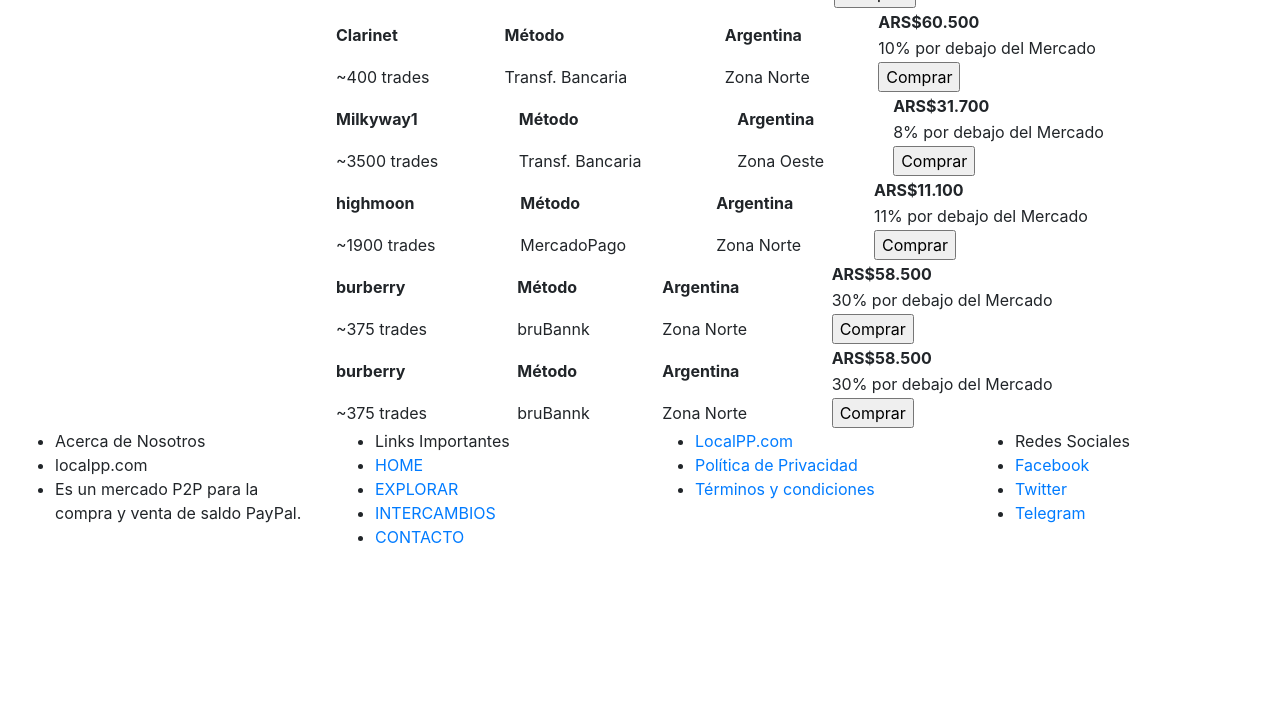
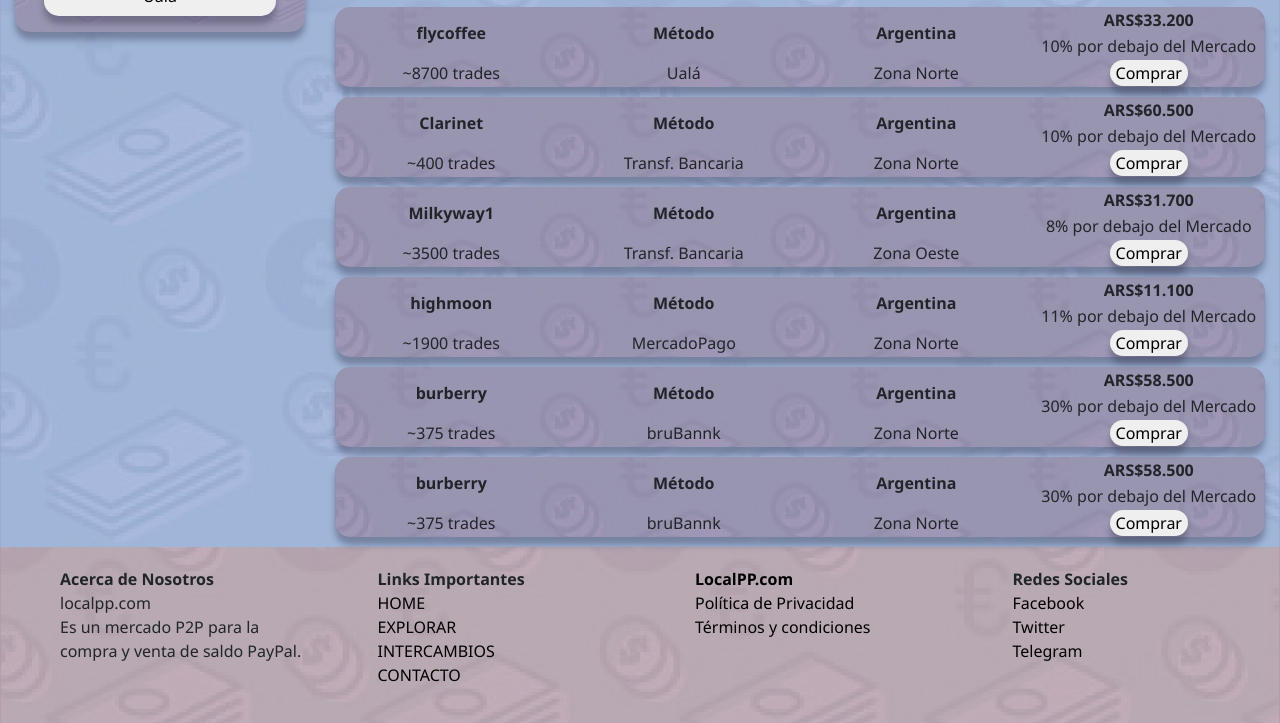
Before and after one commit to estebanhirzfeld/Local-PP, a website: page pages/explorar.html in a window 1280 px wide. Shown: the part 416-1139 px from the top of the page. Before the commit the page ends 981 px from the top, so only its background shows below. Drawn offline with nearby package versions, Linux system fonts and the light colour scheme; files that its build step writes are made by us from their sources.

Commit message:
correccion del index y explorar con SEO y favicon

```diff
--- a/index.html
+++ b/index.html
@@ -6,14 +6,22 @@
     <meta charset="utf-8">
     <meta name="viewport" content="width=device-width, initial-scale=1, shrink-to-fit=no">
 
+    <link rel="stylesheet " href="https://cdnjs.cloudflare.com/ajax/libs/animate.css/4.1.1/animate.min.css">
+
     <!-- Bootstrap CSS -->
     <!--     <link rel="stylesheet" href="https://cdn.jsdelivr.net/npm/bootstrap@4.6.0/dist/css/bootstrap.min.css" integrity="sha384-B0vP5xmATw1+K9KRQjQERJvTumQW0nPEzvF6L/Z6nronJ3oUOFUFpCjEUQouq2+l" crossorigin="anonymous"> -->
     <link rel="stylesheet" href="assets/css/bootstrap.min.css">
 
     <!-- Nuestro CSS -->
-    <link rel="stylesheet" href="assets/css/style.css">
+    <link rel="stylesheet" href="assets/css/estilo.css">
 
-    <title>INICIO - LocalPP</title>
+    <title>Comprar y Vender Saldo De PayPal En El Mercado P2P De LocalPP 🔥</title>
+
+    <link rel="icon" href="assets/img/favicon.png" type="image/png">
+
+
+    <meta name="description"
+        content="🥇 LocalPP es un mercado peer-to-peer de saldo Paypal con más de 10.000 usuarios en Argentina, Regístrese hoy para cambiar su saldo de PayPal a Pesos y viceversa! ☑️">
 </head>
 
 <body>
@@ -31,7 +39,8 @@
             <div class="collapse navbar-collapse" id="navbarNav">
                 <ul class="navbar-nav">
                     <li class="nav-item active"><a class="nav-link" href="./pages/explorar.html">🔍Explorar </a></li>
-                    <li class="nav-item active"><a class="nav-link" href="./pages/mis-ofertas.html">Mis Ofertas(1) </a></li>
+                    <li class="nav-item active"><a class="nav-link" href="./pages/mis-ofertas.html">Mis Ofertas(1) </a>
+                    </li>
                     <li class="nav-item active"><a class="nav-link" href="./pages/mis-intercambios.html">Mis
                             Intercambios(15)</a></li>
                     <li class="nav-item active"><a class="nav-link" href="">Cartera (ARS$10.000) </a></li>
--- a/pages/explorar.html
+++ b/pages/explorar.html
@@ -7,19 +7,13 @@
 
     <link rel="stylesheet "href="https://cdnjs.cloudflare.com/ajax/libs/animate.css/4.1.1/animate.min.css">
 
+
     <!-- Bootstrap CSS -->
-        <!--     <link rel="stylesheet" href="https://cdn.jsdelivr.net/npm/bootstrap@4.6.0/dist/css/bootstrap.min.css" integrity="sha384-B0vP5xmATw1+K9KRQjQERJvTumQW0nPEzvF6L/Z6nronJ3oUOFUFpCjEUQouq2+l" crossorigin="anonymous"> -->
-        <link rel="stylesheet" href="assets/css/bootstrap.min.css">
+    <link rel="stylesheet" href="../assets/css/bootstrap.min.css">
 
     <!-- Nuestro CSS -->
-        <link rel="stylesheet" href="assets/css/estilo.css">
-
-        <title>Comprar y Vender Saldo De PayPal En El Mercado P2P De LocalPP 🔥</title>
-
-        <link  rel="icon" href="assets/img/favicon.png" type="image/png" >
-
-
-        <meta name="description" content="🥇 LocalPP es un mercado peer-to-peer de saldo Paypal con más de 10.000 usuarios en Argentina, Regístrese hoy para cambiar su saldo de PayPal a Pesos y viceversa! ☑️">
+    <link rel="stylesheet" href="../assets/css/style.css">
+    <title>Explorar - LocalPP</title>
 </head>
 
 <body >
```
Lines whose indentation alone changed are shown as unchanged.
